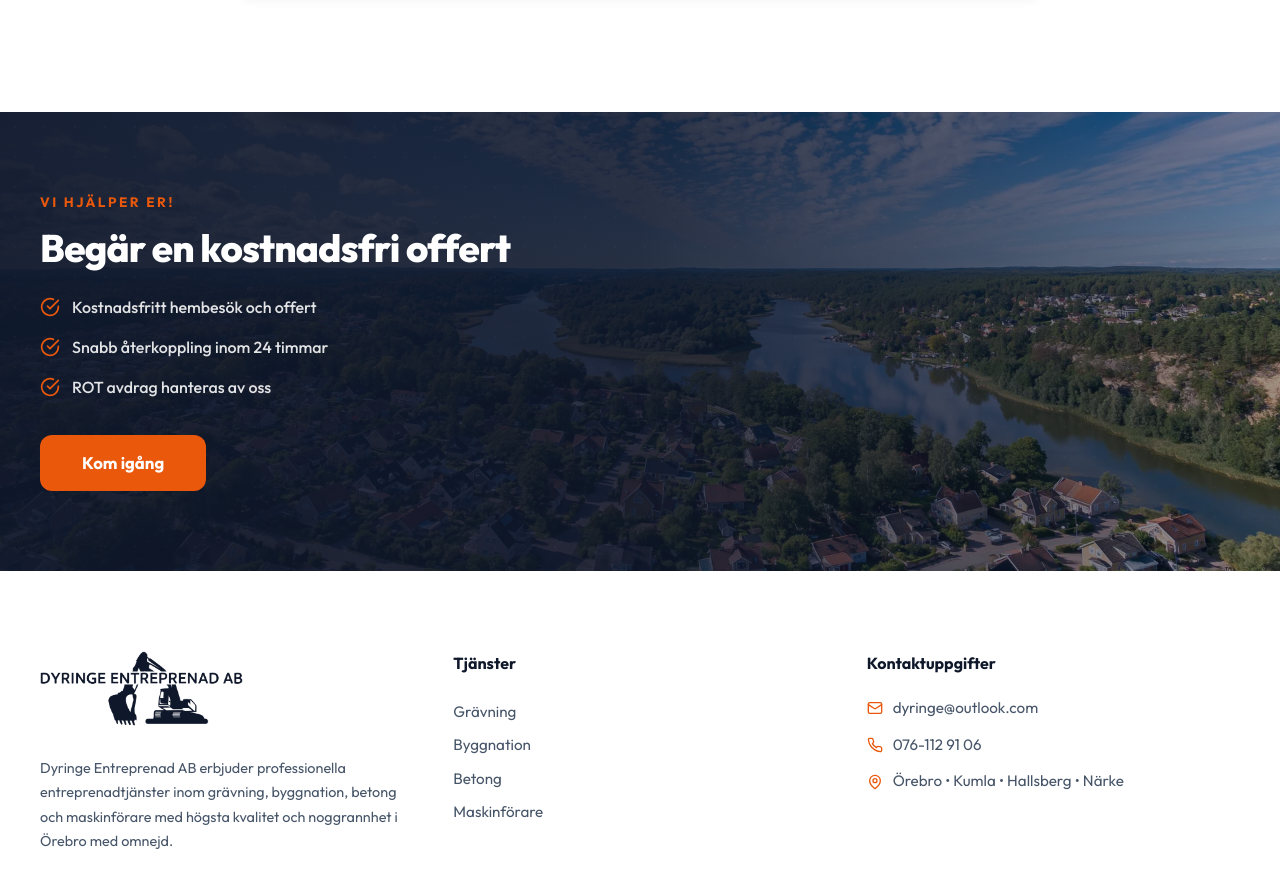
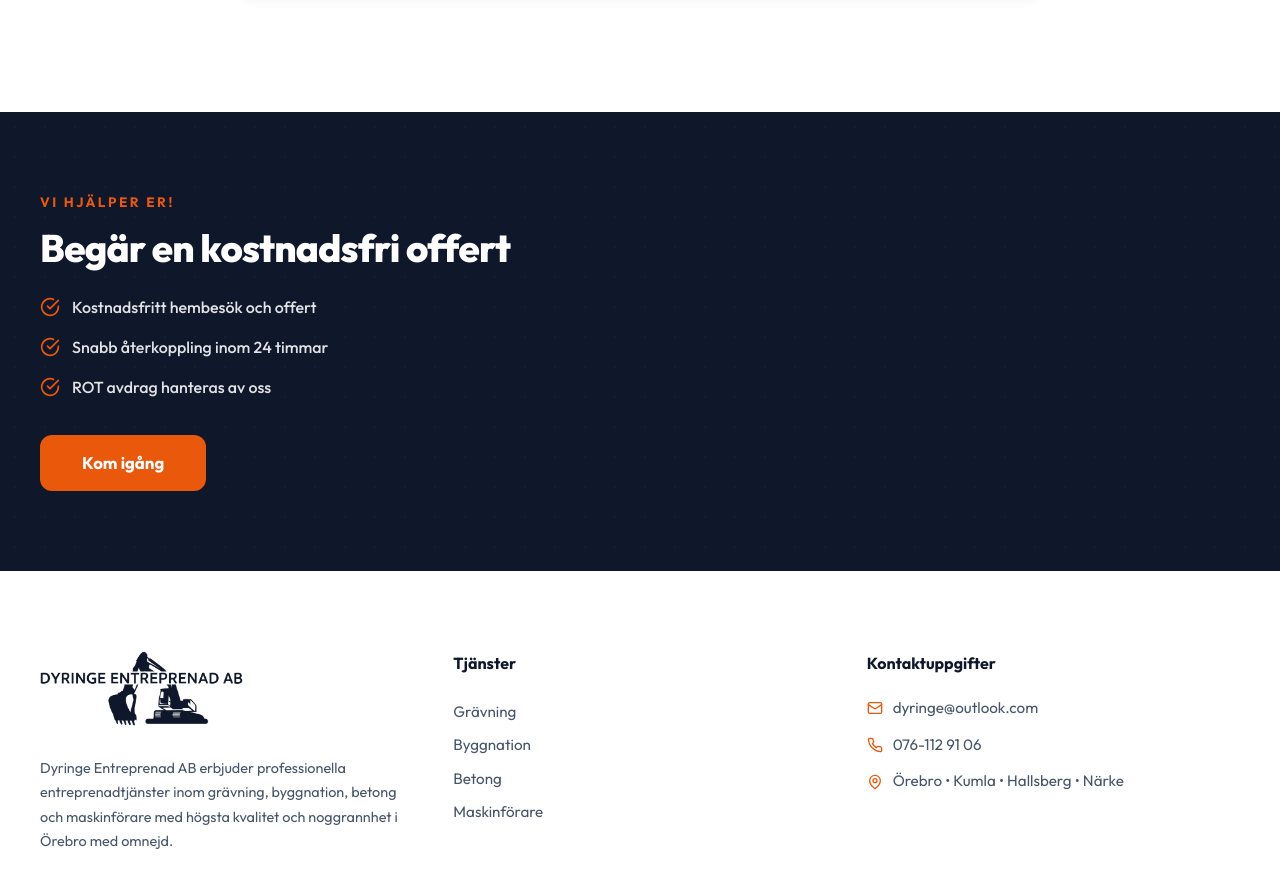
Before and after one commit to filipmrbg/Dyringe_EntreprenadAB-ny, a React (Vite) app: page /offert in a window 1280 px wide. Shown: the part 1760-2634 px from the top of the page. Built offline with nearby package versions, Linux system fonts and the light colour scheme.

Commit message:
Remove background image before video load

```diff
--- a/src/components/CTABanner.tsx
+++ b/src/components/CTABanner.tsx
@@ -101,24 +101,6 @@ export default function CTABanner({ heading = defaultHeading, checkItems = defau
       overflow: 'hidden',
       padding: 'clamp(60px, 8vw, 80px) 0',
     }}>
-      {/* Poster image — visible immediately, fades out once video is ready */}
-      <img
-        src="/cta-mid-section.webp"
-        alt=""
-        aria-hidden="true"
-        style={{
-          position: 'absolute',
-          inset: 0,
-          width: '100%',
-          height: '100%',
-          objectFit: 'cover',
-          zIndex: 0,
-          pointerEvents: 'none',
-          opacity: videoLoaded ? 0 : 1,
-          transition: 'opacity 0.6s ease',
-        }}
-      />
-
       {/* Background Video — lazy-loaded only when section approaches viewport */}
       <video
         ref={videoRef}
```
